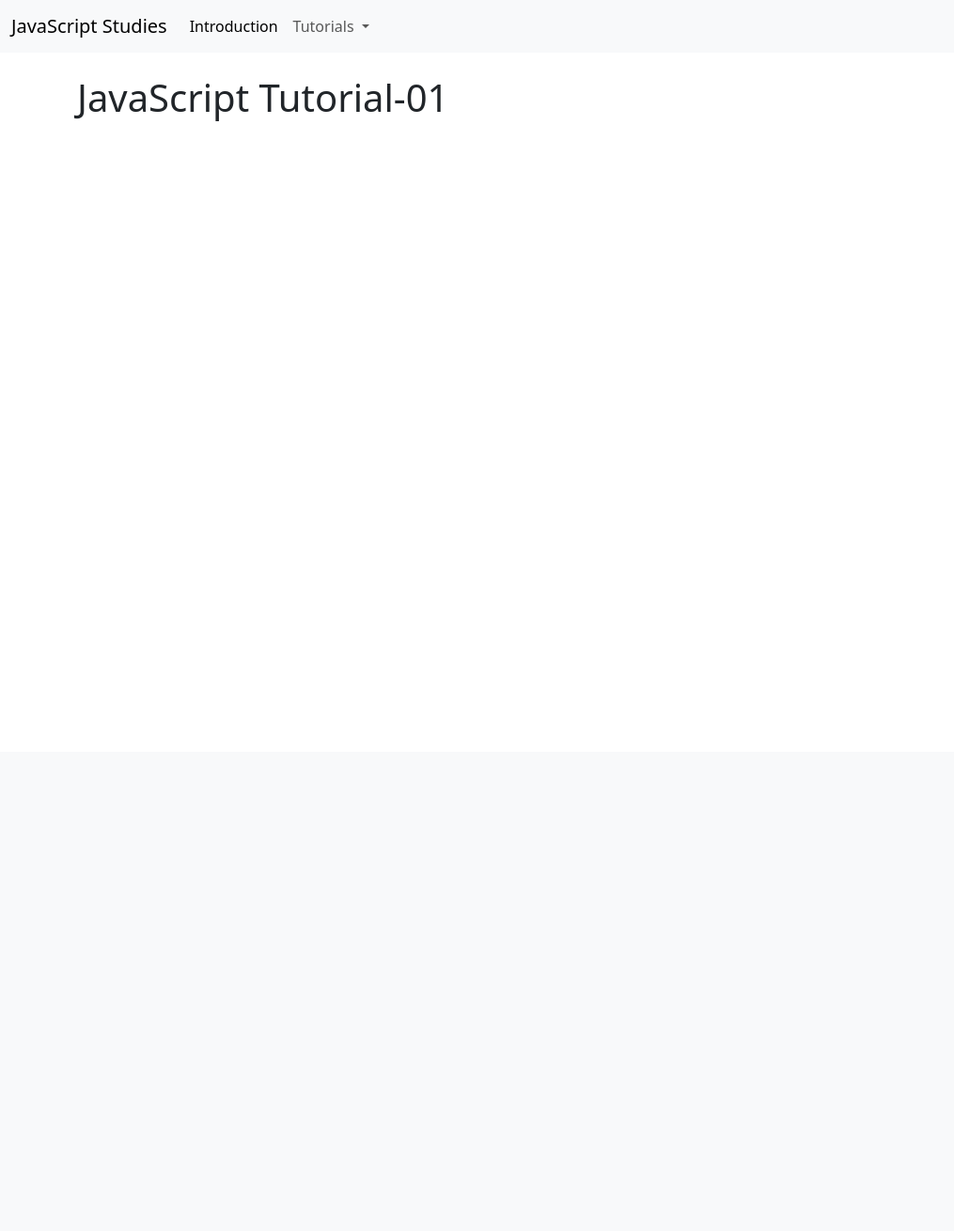
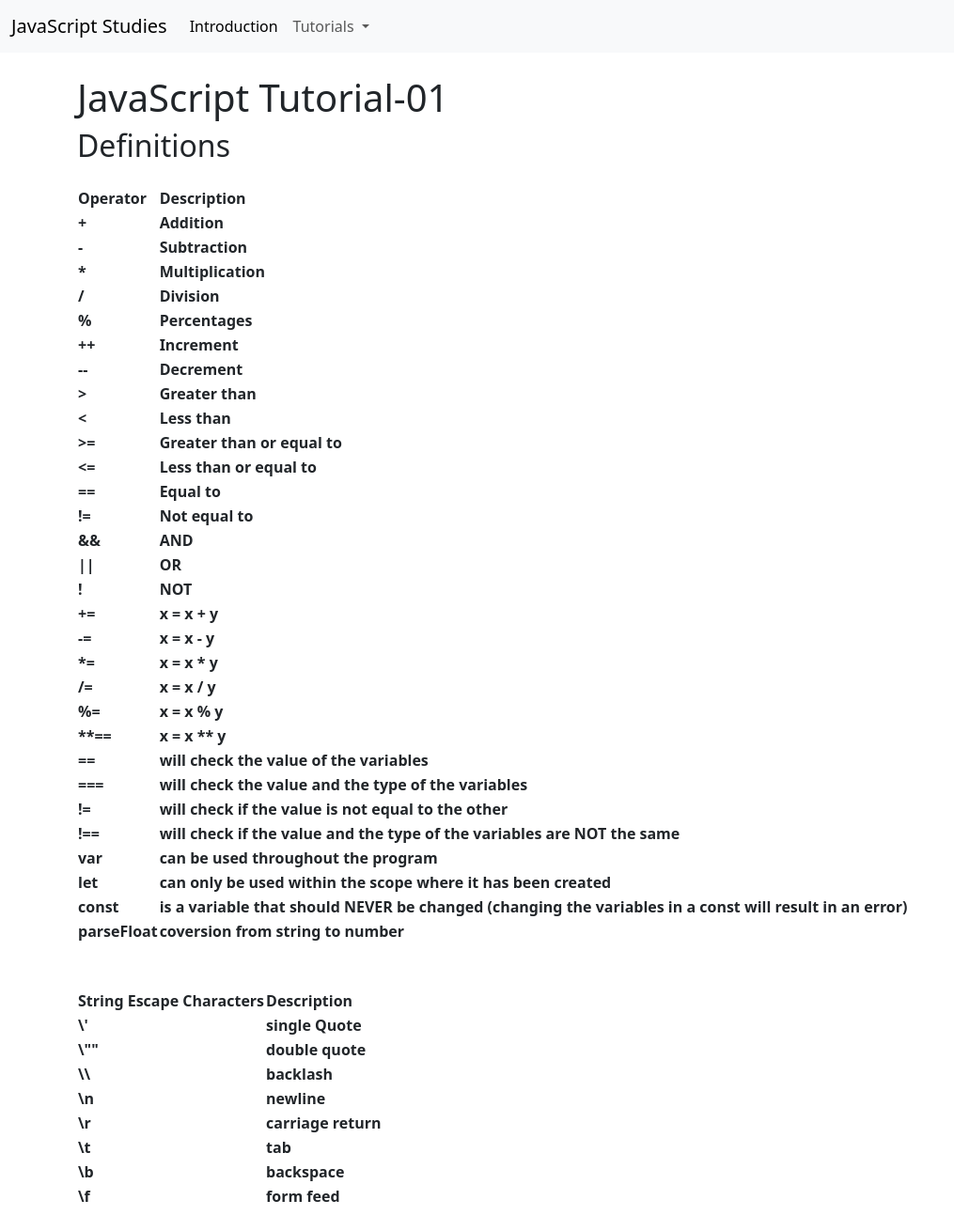
Before and after one commit to Avida2C/VStudies, a PHP site: page /JavascriptTutorial00.html in a window 1280 px wide. Shown: the whole page at 94% size, without its empty margins (0-1015 px from the left). Before the commit the page ends 129 px from the top, so only its background shows below. Run offline with PHP 8.4, Linux system fonts and the light colour scheme; lists and menus that the app fills with data are empty.

Commit message:
Dictonary

```diff
--- a/Javascript/javascriptTutorial01.js
+++ b/Javascript/javascriptTutorial01.js
@@ -159,7 +159,7 @@ console.log(myArray4);
 < = less than
 > = greater than
 || = or
-= = equal to
+== equal to
 ! = not
 */
 
--- a/JavascriptTutorial00.html
+++ b/JavascriptTutorial00.html
@@ -49,7 +49,381 @@
 
 
     <div class="container pt-4">
-<h1>JavaScript Tutorial-01</h1>
+        <h1>JavaScript Tutorial-01</h1>
+        <div>
+            <h2>
+                Definitions
+            </h2>
+
+            <table class="my-4">
+                <tr>
+                    <th>
+                        Operator
+                    </th>
+                    <th>
+                        Description
+                    </th>
+                    <th>
+
+                    </th>
+                </tr>
+                <tr>
+                    <th>
+                        +
+                    </th>
+                    <th>
+                        Addition
+                    </th>
+                </tr>
+                <tr>
+                    <th>
+                        -
+                    </th>
+                    <th>
+                        Subtraction
+                    </th>
+                </tr>
+                <tr>
+                    <th>
+                        *
+                    </th>
+                    <th>
+                        Multiplication
+                    </th>
+                </tr>
+                <tr>
+                    <th>
+                        /
+                    </th>
+                    <th>
+                        Division
+                    </th>
+                </tr>
+                <tr>
+                    <th>
+                        %
+                    </th>
+                    <th>
+                        Percentages
+                    </th>
+                </tr>
+                <tr>
+                    <th>
+                        ++
+                    </th>
+                    <th>
+                        Increment
+                    </th>
+                </tr>
+                <tr>
+                    <th>
+                        --
+                    </th>
+                    <th>
+                        Decrement
+                    </th>
+
+                </tr>
+
+                <tr>
+                    <th>
+                        &gt;
+                    </th>
+                    <th>
+                        Greater than
+                    </th>
+                </tr>
+                <tr>
+                    <th>
+                        &lt;
+                    </th>
+                    <th>
+                        Less than
+                    </th>
+                </tr>
+                <tr>
+                    <th>
+                        &gt;=
+                    </th>
+                    <th>
+                        Greater than or equal to
+                    </th>
+
+                </tr>
+                <tr>
+                    <th>
+                        &lt;=
+                    </th>
+                    <th>
+                        Less than or equal to
+                    </th>
+                </tr>
+                <tr>
+                    <th>
+                        ==
+                    </th>
+                    <th>
+                        Equal to
+                    </th>
+                </tr>
+                <tr>
+                    <th>
+                        !=
+                    </th>
+                    <th>
+                        Not equal to
+                    </th>
+
+                </tr>
+                <tr>
+                    <th>
+                        &&
+                    </th>
+                    <th>
+                        AND
+                    </th>
+                </tr>
+                <tr>
+                    <th>
+                        ||
+                    </th>
+                    <th>
+                        OR
+                    </th>
+                </tr>
+                <tr>
+                    <th>
+                        !
+                    </th>
+                    <th>
+                        NOT
+                    </th>
+
+                </tr>
+
+                <tr>
+                    <th>
+                        +=
+                    </th>
+                    <th>
+                        x = x + y
+                    </th>
+                </tr>
+                <tr>
+                    <th>
+                        -=
+                    </th>
+                    <th>
+                        x = x - y
+                    </th>
+
+                </tr>
+                <tr>
+                    <th>
+                        *=
+                    </th>
+                    <th>
+                        x = x * y
+                    </th>
+                </tr>
+                <tr>
+                    <th>
+                        /=
+                    </th>
+                    <th>
+                        x = x / y
+                    </th>
+                </tr>
+                <tr>
+                    <th>
+                        %=
+                    </th>
+                    <th>
+                        x = x % y
+                    </th>
+
+                </tr>
+                <tr>
+                    <th>
+                        **==
+                    </th>
+                    <th>
+                        x = x ** y
+                    </th>
+
+                </tr>
+
+                <tr>
+                    <th>
+                        ==
+                    </th>
+                    <th>
+                        will check the value of the variables
+                    </th>
+
+                </tr>
+                <tr>
+                    <th>
+                        ===
+                    </th>
+                    <th>
+                        will check the value and the type of the variables
+                    </th>
+
+                </tr>
+
+                <tr>
+                    <th>
+                        !=
+                    </th>
+                    <th>
+                        will check if the value is not equal to the other
+                    </th>
+
+                </tr>
+
+                <tr>
+                    <th>
+                        !==
+                    </th>
+                    <th>
+                        will check if the value and the type of the variables are NOT the same
+                    </th>
+
+                </tr>
+
+                <tr>
+                    <th>
+                        var
+                    </th>
+                    <th>
+                        can be used throughout the program
+                    </th>
+
+                </tr>
+
+                <tr>
+                    <th>
+                        let
+                    </th>
+                    <th>
+                        can only be used within the scope where it has been created
+                    </th>
+
+                </tr>
+
+                <tr>
+                    <th>
+                        const
+                    </th>
+                    <th>
+                        is a variable that should NEVER be changed (changing the variables in a const will result in an
+                        error)
+                    </th>
+
+                </tr>
+                <tr>
+                    <th>
+                        parseFloat
+                    </th>
+                    <th>
+                        coversion from string to number
+                    </th>
+
+                </tr>
+
+
+            </table>
+
+
+            <table class="mt-5">
+                <tr>
+                    <th>
+                        String Escape Characters
+                    </th>
+                    <th>
+                        Description
+                    </th>
+                    <th>
+
+                    </th>
+                </tr>
+                <tr>
+                    <th>
+                        \'
+                    </th>
+                    <th>
+                        single Quote
+                    </th>
+                </tr>
+                <tr>
+                    <th>
+                        \""
+                    </th>
+                    <th>
+                        double quote
+                    </th>
+                </tr>
+                <tr>
+                    <th>
+                        \\
+                    </th>
+                    <th>
+                        backlash
+                    </th>
+
+                </tr>
+                <tr>
+                    <th>
+                        \n
+                    </th>
+                    <th>
+                        newline
+                    </th>
+                </tr>
+                <tr>
+                    <th>
+                        \r
+                    </th>
+                    <th>
+                        carriage return
+                    </th>
+                </tr>
+                <tr>
+                    <th>
+                        \t
+                    </th>
+                    <th>
+                        tab
+                    </th>
+
+                </tr>
+                <tr>
+                    <th>
+                        \b
+                    </th>
+                    <th>
+                        backspace
+                    </th>
+
+                </tr>
+
+                <tr>
+                    <th>
+                        \f
+                    </th>
+                    <th>
+                        form feed
+                    </th>
+                </tr>
+
+
+            </table>
+
+
+        </div>
+
+
     </div>
 
     <footer>
```
Also changed, not shown: css/style.css (line endings or trailing spaces).
